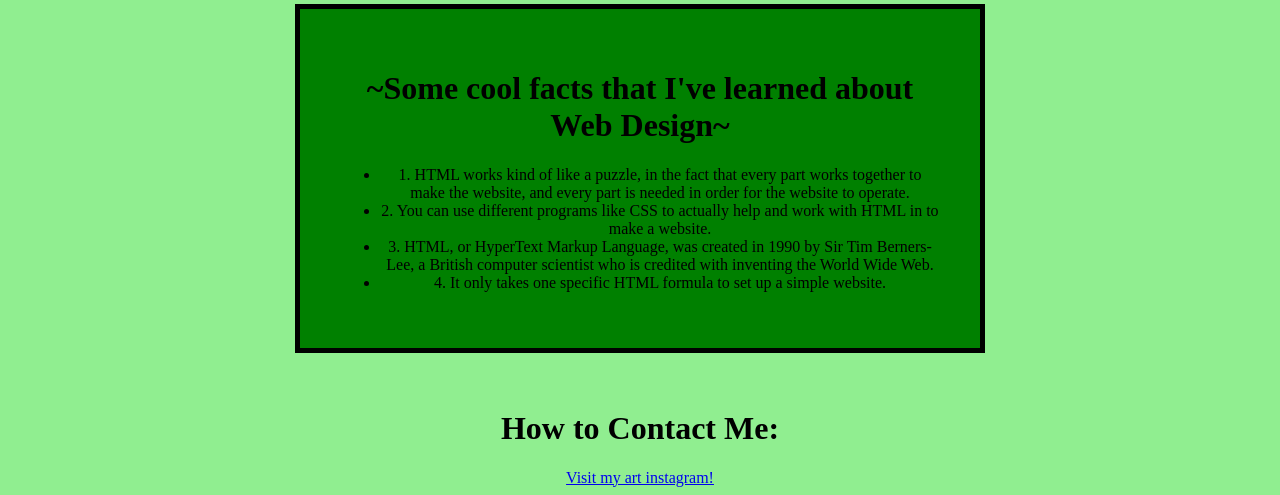
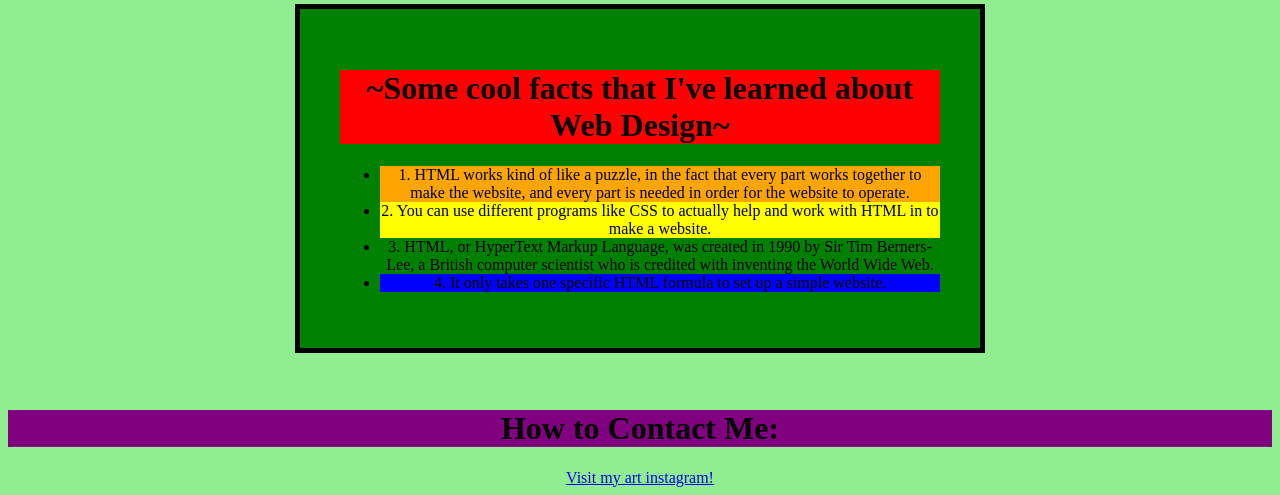
Before and after one commit to AbigailRose22/project2, a plain HTML site: page index.html in a window 1280 px wide. Shown: the part 491-986 px from the top of the page. Drawn offline with Linux system fonts and the light colour scheme.

Commit message:
coloring text

```diff
--- a/index.html
+++ b/index.html
@@ -62,21 +62,21 @@
             <br><br>
 
             <div id="facts" class="container">
-                <h1>~Some cool facts that I've learned about Web Design~</h1>
+                <h1 style="background-color: Red;">~Some cool facts that I've learned about Web Design~</h1>
                 <ul>
-                    <li>1. HTML works kind of like a puzzle, in the fact that every part works together to make the website,
+                    <li style="background-color: Orange">1. HTML works kind of like a puzzle, in the fact that every part works together to make the website,
                         and every part is needed in order for the website to operate.</li>
-                    <li>2. You can use different programs like CSS to actually help and work with HTML in to make a website.</li>
-                    <li>3. HTML, or HyperText Markup Language, was created in 1990 by Sir Tim Berners-Lee, a British computer
+                    <li style="background-color: Yellow">2. You can use different programs like CSS to actually help and work with HTML in to make a website.</li>
+                    <li style="background-color: green">3. HTML, or HyperText Markup Language, was created in 1990 by Sir Tim Berners-Lee, a British computer
                         scientist who is credited with inventing the World Wide Web.</li>
-                    <li>4. It only takes one specific HTML formula to set up a simple website.</li>
+                    <li style="background-color: blue">4. It only takes one specific HTML formula to set up a simple website.</li>
                 </ul>
             </div>
 
             <br><br>
 
             <div id="contacts">
-                <h1>How to Contact Me:</h1>
+                <h1 style="background-color: purple;">How to Contact Me:</h1>
                 <a href="https://www.instagram.com/abigailsartz/">Visit my art instagram!</a>
 
             </div>
```
